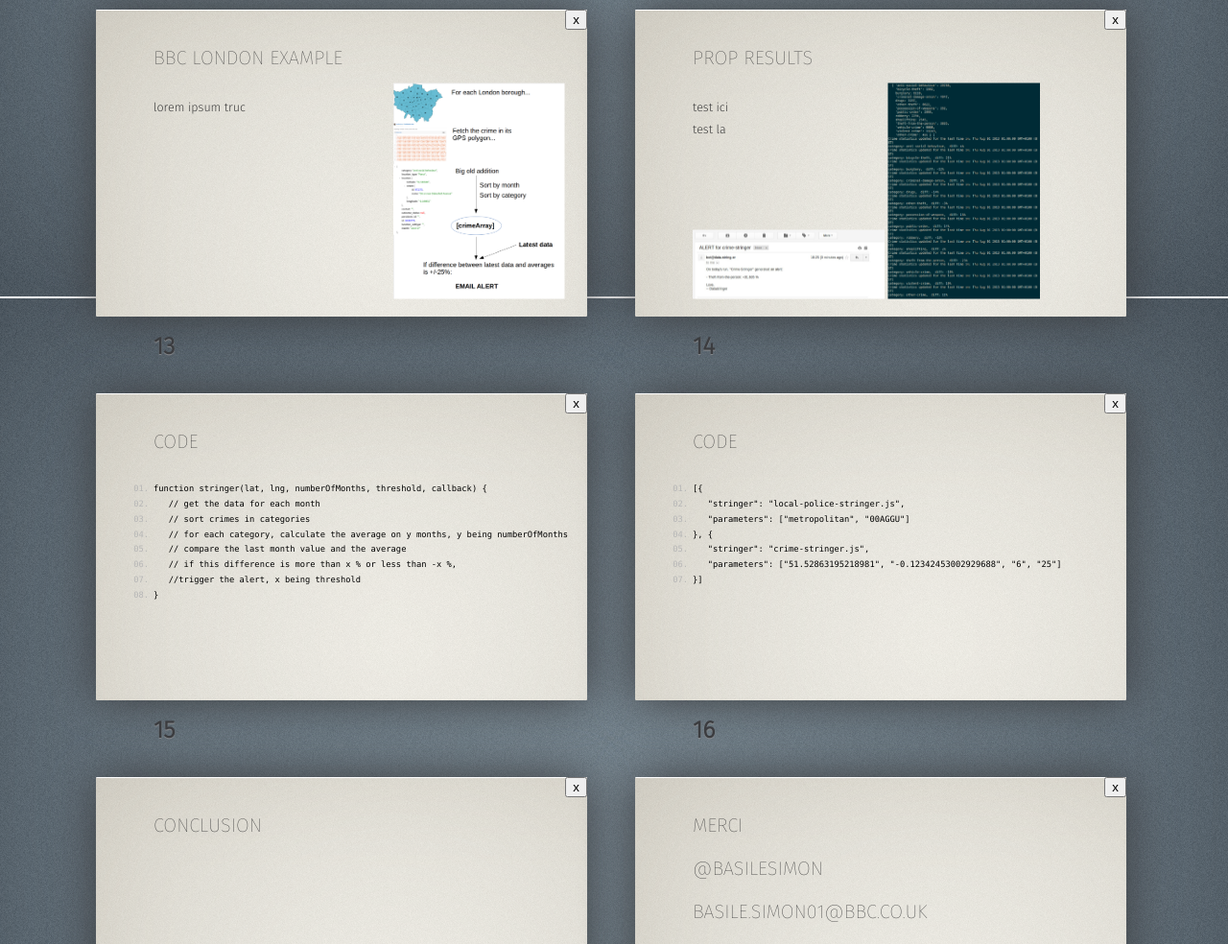
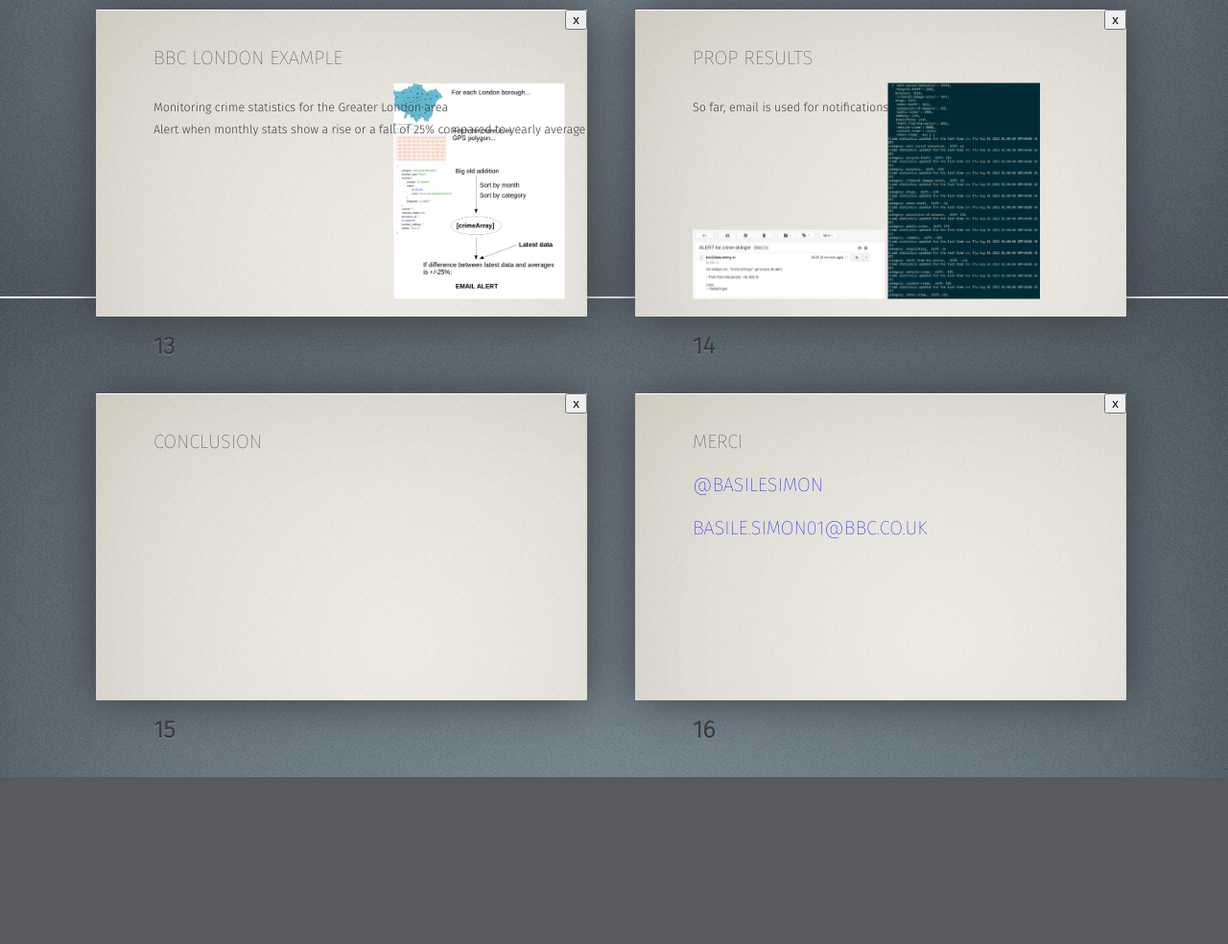
Before and after one commit to basilesimon/Computation-Journalism-Symposium-presentation, a plain HTML site: page index.html in a window 1280 px wide. Shown: the part 2763-3747 px from the top of the page at 96% size. After the commit the page ends 3573 px from the top, so only its background shows below. Drawn offline with Linux system fonts and the light colour scheme.

Commit message:
Update index.html

```diff
--- a/index.html
+++ b/index.html
@@ -144,8 +144,8 @@
             <h2>
         </header>
         <p style="position:absolute">
-          test
-          <br>test du texte ici</p>
+          Biography, medals, records, news about this athlete....
+          <br>aggregated automatically!</p>
         <img src="pictures/athlete.png" style="margin-left: 200px" class="middle">
       </section>
     </div>
@@ -173,9 +173,9 @@
             <h2>
         </header>
         <p style="position:absolute">
-          test
-          <br>test du texte ici</p>
-        <img src="pictures/things.png" style="margin: 0 auto; display: block; margin-top: -30px; margin-left:500px" height="450px">
+          News coverage and associated concepts for each candidate
+          <br></p>
+        <img src="pictures/things.png" style="margin: 0 auto; display: block; margin-top: -50px; margin-left:500px" height="450px">
         <footer class="notes">
         </footer>
       </section>
@@ -189,6 +189,8 @@
           <h2>Finding stories with data
             <h2>
         </header>
+<p>Computer-assisted journalism isn't requiring technical proficiency from journos </p>
+<p>It's also providing tools for them to use, and assistance in their research</p>
       </section>
     </div>
   </div>
@@ -200,6 +202,8 @@
           <h2>Datastringer's architecture
             <h2>
         </header>
+<p>JavaScript and Node for (re-)usability</p>
+<p>Parametrised queries and comparisons of data...<br> And notifications when defined events happen</p>
       </section>
     </div>
   </div>
@@ -211,7 +215,7 @@
           <h2>BBC London example
             <h2>
         </header>
-        <p style="position:absolute">lorem ipsum truc</p>
+        <p style="position:absolute">Monitoring crime statistics for the Greater London area<br>Alert when monthly stats show a rise or a fall of 25% compared to yearly average</p>
         <img src="pictures/datastringer.png" style="margin: 0 auto; display: block; margin-top: -30px; margin-left:500px" height="450px">
       </section>
     </div>
@@ -225,56 +229,14 @@
             <h2>
         </header>
         <p style="position:absolute">
-          test ici
-          <br>test la</p>
+          So far, email is used for notifications</p>
         <img src="pictures/alert.jpg" style="margin:0 auto; display:inline-block; margin-top: 50px" width="400px">
         <img src="pictures/stringer-results.png" style="margin: 0 auto; display: inline-block; margin-top: -30px" height="450px">
       </section>
     </div>
   </div>
 
-  <div id="codedemo" class="slide">
-    <div>
-      <section>
-        <header>
-          <h2>code</h2>
-        </header>
-        <pre style="font-size:0.7em">
-        <code>function stringer(lat, lng, numberOfMonths, threshold, callback) {</code>
-        <code>   // get the data for each month</code>
-        <code>   // sort crimes in categories</code>
-        <code>   // for each category, calculate the average on y months, y being numberOfMonths</code>
-        <code>   // compare the last month value and the average</code>
-        <code>   // if this difference is more than x % or less than -x %,</code>
-        <code>   //trigger the alert, x being threshold</code>
-        <code>}</code>
-        </pre>
-        <footer class="notes">
-        </footer>
-      </section>
-    </div>
-  </div>
 
-  <div id="codedemo2" class="slide">
-    <div>
-      <section>
-        <header>
-          <h2>code</h2>
-        </header>
-        <pre style="font-size:0.7em">
-        <code>[{</code>
-        <code>   "stringer": "local-police-stringer.js",</code>
-        <code>   "parameters": ["metropolitan", "00AGGU"]</code>
-        <code>}, {</code>
-        <code>   "stringer": "crime-stringer.js",</code>
-        <code>   "parameters": ["51.52863195218981", "-0.12342453002929688", "6", "25"]</code>
-        <code>}]</code>
-        </pre>
-        <footer class="notes">
-        </footer>
-      </section>
-    </div>
-  </div>
 
   <div id="conclusion" class="slide ">
     <div>
@@ -293,8 +255,8 @@
         <header>
           <h2>Merci</h2>
           <br>
-          <p>@basilesimon</p>
-          <p>basile.simon01@bbc.co.uk</p>
+          <p style="color:blue">@basilesimon</p>
+          <p style="color:blue">basile.simon01@bbc.co.uk</p>
         </header>
       </section>
     </div>
```
